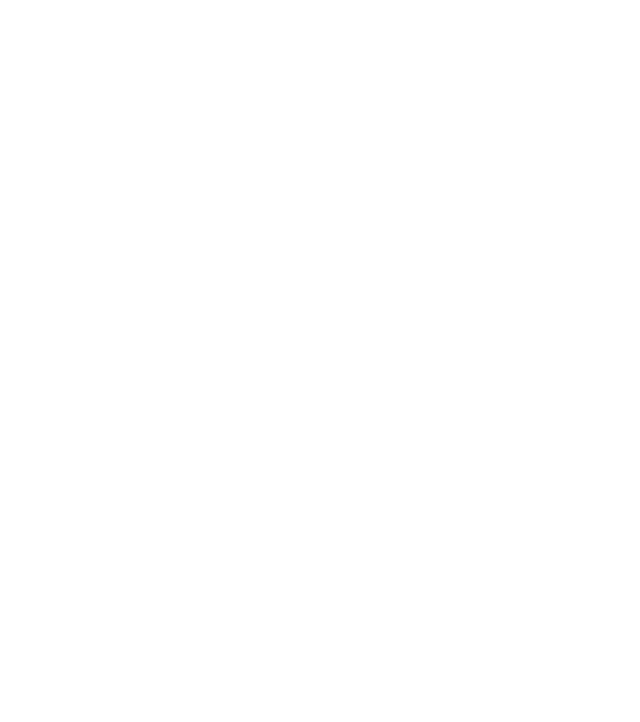
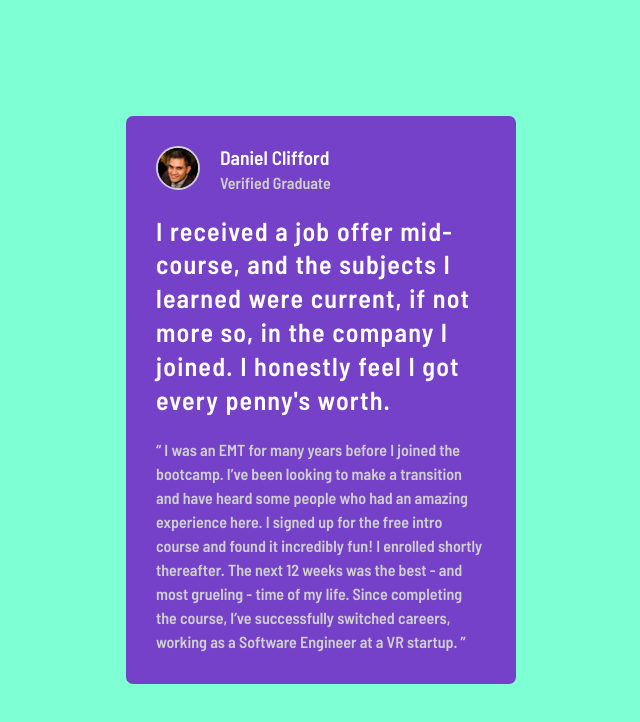
Before and after one commit to aeorherhe/testimonials-grid-section-main, a plain HTML site: page index.html in a window 1280 px wide. Shown: the whole page, without its empty margins (319-959 px from the left). Drawn offline with Linux system fonts and the light colour scheme.

Commit message:
Page structuring

```diff
--- a/css/styles.css
+++ b/css/styles.css
@@ -0,0 +1,70 @@
+html {
+  font-size: 62.5%;
+}
+
+body {
+  font-family: Barlow Semi Condensed, Arial, Helvetica, sans-serif;
+  font-size: 13px;
+}
+.container {
+  width: 100vw;
+  height: 100vh;
+  background-color: aquamarine;
+  display: flex;
+  flex-direction: column;
+  align-items: center;
+  justify-content: center;
+}
+
+/* Styling Logo */
+.logo-one {
+  display: flex;
+}
+
+.logo-img {
+  height: 40px;
+  width: 40px;
+  object-fit: cover;
+  /* margin-top: 5px; */
+  margin-right: 20px;
+  border-radius: 100%;
+  border: 2px solid hsl(0, 0%, 81%);
+}
+
+.logo-text {
+  color: hsl(0, 0%, 100%);
+}
+.logo-text h2,
+p {
+  margin: 0;
+}
+
+.logo-text h2 {
+  margin-bottom: 5px;
+}
+
+.logo-text p {
+  font-size: 16px;
+  color: hsl(0, 0%, 81%);
+}
+
+/* Styling the boxes */
+.first-box {
+  width: 330px;
+  background-color: hsl(263, 55%, 52%);
+  border-radius: 7px;
+  padding: 30px;
+}
+
+.first-box h2:nth-child(2) {
+  color: hsl(0, 0%, 100%);
+  font-size: 26px;
+  line-height: 1.3;
+  letter-spacing: 1.2px;
+}
+
+.first-box :nth-child(3) {
+  color: hsl(0, 0%, 81%);
+  line-height: 1.5;
+  font-size: 16px;
+}
--- a/index.html
+++ b/index.html
@@ -4,9 +4,41 @@
     <meta charset="UTF-8" />
     <meta http-equiv="X-UA-Compatible" content="IE=edge" />
     <meta name="viewport" content="width=device-width, initial-scale=1.0" />
+    <link rel="preconnect" href="https://fonts.googleapis.com" />
+    <link rel="preconnect" href="https://fonts.gstatic.com" crossorigin />
+    <link
+      href="https://fonts.googleapis.com/css2?family=Barlow+Semi+Condensed:ital,wght@0,600;1,500&family=Fraunces:opsz,wght@9..144,700&family=Montserrat:wght@500;700&display=swap"
+      rel="stylesheet"
+    />
     <link rel="stylesheet" href="./css/normalize.css" />
     <link rel="stylesheet" href="./css/styles.css" />
     <title>Document</title>
   </head>
-  <body></body>
+  <body>
+    <div class="container">
+      <div class="first-box">
+        <div class="logo-one">
+          <img class="logo-img" src="./images/image-daniel.jpg" alt="" />
+          <div class="logo-text">
+            <h2>Daniel Clifford</h2>
+            <p>Verified Graduate</p>
+          </div>
+        </div>
+        <h2 class="first-box-h2">
+          I received a job offer mid-course, and the subjects I learned were
+          current, if not more so, in the company l joined. I honestly feel I
+          got every penny's worth.
+        </h2>
+        <p>
+          “ I was an EMT for many years before I joined the bootcamp. I’ve been
+          looking to make a transition and have heard some people who had an
+          amazing experience here. I signed up for the free intro course and
+          found it incredibly fun! I enrolled shortly thereafter. The next 12
+          weeks was the best - and most grueling - time of my life. Since
+          completing the course, I’ve successfully switched careers, working as
+          a Software Engineer at a VR startup. ”
+        </p>
+      </div>
+    </div>
+  </body>
 </html>
```
